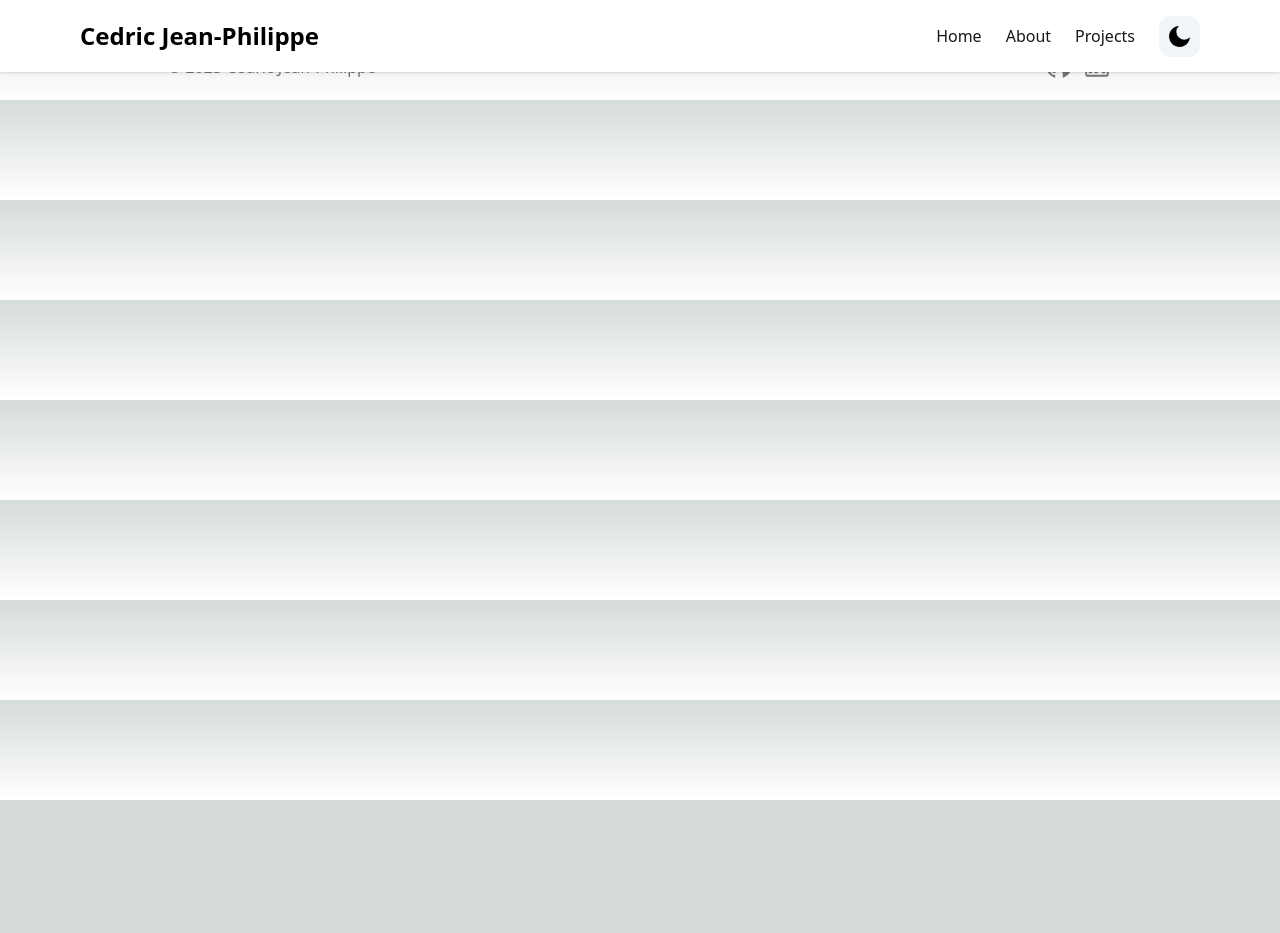
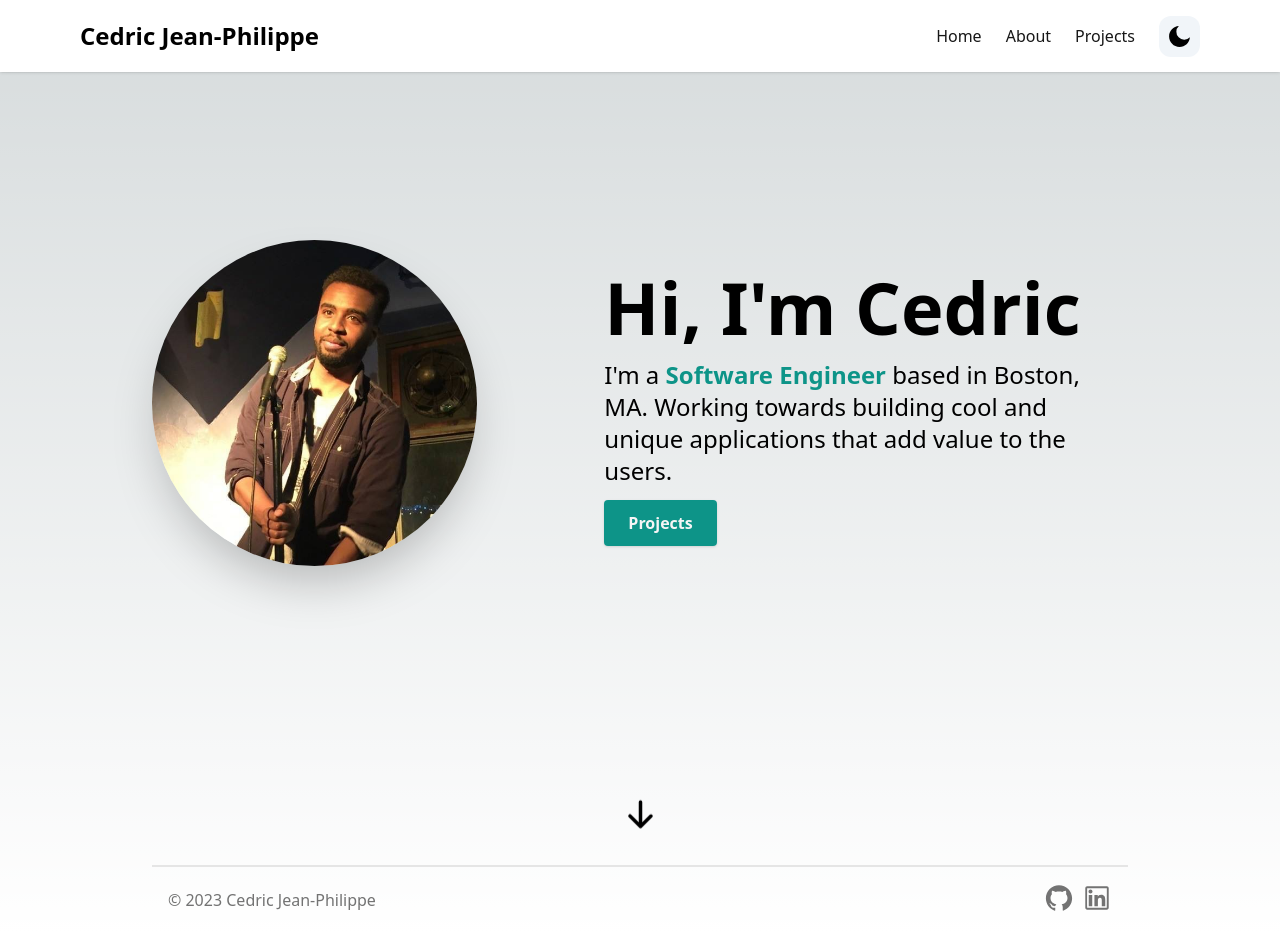
Before and after one commit to IgorTheFixer/my-portfolio, a Next.js app: page / in a window 1280 px wide. Before the commit the page ends 800 px from the top, so only its background shows below. Built offline with nearby package versions, Linux system fonts and the light colour scheme.

Commit message:
created hero section, added styles, and import into main page

```diff
--- a/app/page.tsx
+++ b/app/page.tsx
@@ -1,8 +1,9 @@
+import HeroSection from "@/components/HeroSection"
 
 export default function Home() {
   return (
-    <main className="">
-
+    <main className="mx-auto max-w-3xl px-4 sm:px-6 md:max-w-5xl">
+       <HeroSection />
     </main>
   )
 }
--- /dev/null
+++ b/components/HeroSection.tsx
@@ -0,0 +1,59 @@
+"use client" // this is a client component
+import Image from "next/image"
+import { Link } from "react-scroll/modules"
+import { HiArrowDown } from "react-icons/hi"
+import Headshot from "../assets/headshot.JPG"
+
+const HeroSection = () => {
+  return (
+    <section id="home">
+      <div className="flex flex-col text-center items-center justify-center animate-fadeIn animation-delay-2 my-10 py-16 sm:py-32 md:py-48 md:flex-row md:space-x-4 md:text-left">
+        <div className="md:mt-2 md:w-1/2">
+          <Image
+            src={Headshot}
+            alt=""
+            width={325}
+            height={325}
+            className="rounded-full shadow-2xl"
+          />
+        </div>
+        <div className="md:mt-2 md:w-3/5">
+          <h1 className="text-4xl font-bold mt-6 md:mt-0 md:text-7xl">Hi, I'm Cedric</h1>
+          <p className="text-lg mt-4 mb-6 md:text-2xl">
+            I&#39;m a{" "}
+            <span className="font-semibold text-teal-600">
+              Software Engineer{" "}
+            </span>
+            based in Boston, MA. Working towards building cool and unique applications
+            that add value to the users.
+          </p>
+          <Link
+            to="projects"
+            className="text-neutral-100 font-semibold px-6 py-3 bg-teal-600 rounded shadow hover:bg-teal-700"
+            activeClass="active"
+            spy={true}
+            smooth={true}
+            offset={-100}
+            duration={500}
+          >
+            Projects
+          </Link>
+        </div>
+      </div>
+      <div className="flex flex-row items-center text-center justify-center ">
+        <Link
+          to="about"
+          activeClass="active"
+          spy={true}
+          smooth={true}
+          offset={-100}
+          duration={500}
+        >
+          <HiArrowDown size={35} className="animate-bounce" />
+        </Link>
+      </div>
+    </section>
+  )
+}
+
+export default HeroSection
```
Also changed, not shown: assets/headshot.JPG (added).
